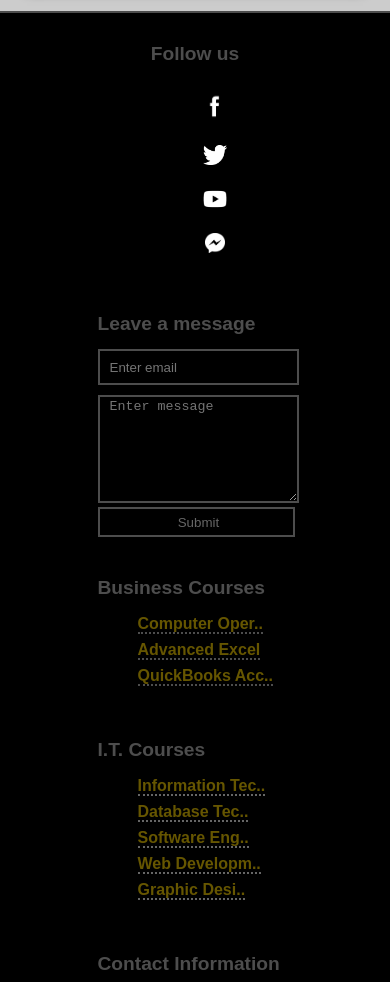
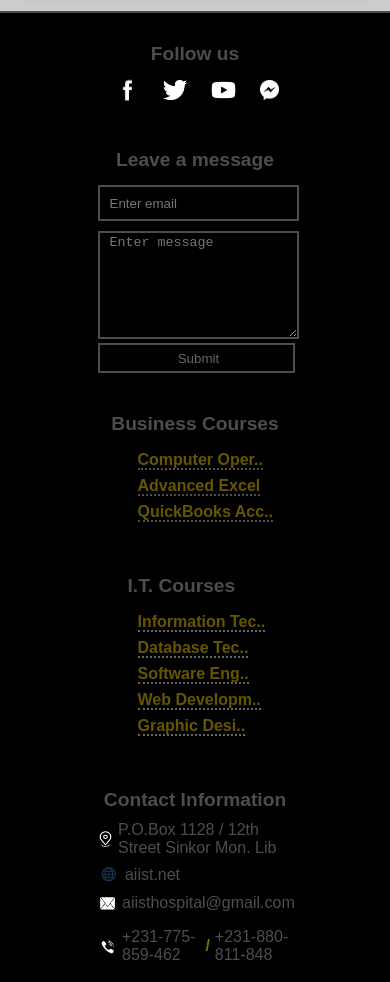
Before and after one commit to NorrisJaygbay/myweb, a plain HTML site: page index.html in a window 390 px wide. Shown: the part 4940-5922 px from the top of the page. Drawn offline with Linux system fonts and the light colour scheme.

Commit message:
Add files via upload

```diff
--- a/index.css
+++ b/index.css
@@ -386,6 +386,23 @@ header{
 /* @media for business courses ends here*/
 /* @media for second nav */
 @media all and (max-width:1025px){
+    .navbar{
+        /* display: flex;
+        min-height: 70px;
+        justify-content: space-between;
+        align-items: center; */
+        padding: 0 50px;
+    }
+}
+@media all and (max-width:887px){
+    .navbar{
+        padding: 0 20px;
+    }
+}
+@media all and (max-width:819px){
+    .navbar{
+        padding: 0 80px;
+    }
     .hamburger{
         display: block;
     }
@@ -885,9 +902,12 @@ header{
     list-style-type: none;
     justify-content: center;
     align-items: center;
+
 }
 #follow ol li{
     padding: 10px;
+    margin-left: -50px;
+
 }
 #follow ol li a:hover{
     border-bottom: 2px dotted rgba(255,215,0,.5);
@@ -904,6 +924,8 @@ header{
     font-size: 1.2rem;
     margin-bottom:14px;
     margin-top: 30px;
+    text-align: center;
+
 }
 #form1 input{
     width: 95%;
@@ -941,6 +963,7 @@ header{
     font-size: 1.2rem;
     margin-top: 30px;
     margin-bottom: 10px;
+    text-align: center;
 }
 #link1 ol{
     list-style-type: none;
@@ -969,6 +992,7 @@ header{
     font-size: 1.2rem;
     margin-top: 30px;
     margin-bottom: 10px;
+    margin-left: 30px;
 }
 #service ol{
     list-style-type: none;
@@ -997,6 +1021,8 @@ header{
     font-size: 1.2rem;
     margin-top: 30px;
     margin-bottom: 10px;
+    text-align: center;
+
 }
 #contact #d1, #d2, #d3, #d4{
     display: flex;
@@ -1058,7 +1084,19 @@ header{
         flex-direction: column;
     }
     #follow{
+        width: 100%;
+    }
+    #follow ol{
         margin: auto;
+        margin-left: 0;
+        display: flex;
+        justify-content: center;
+        width: 80%;
+    }
+    #follow ol li{
+    text-align: center;
+    margin-left: 0;
+
     }
     #form1{
         margin: auto;
```
